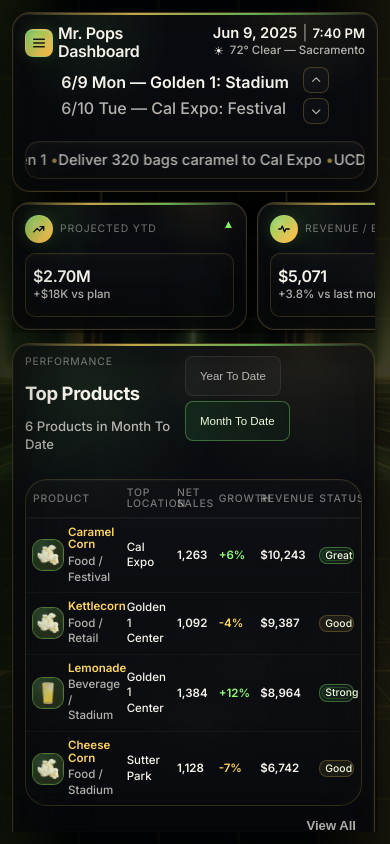
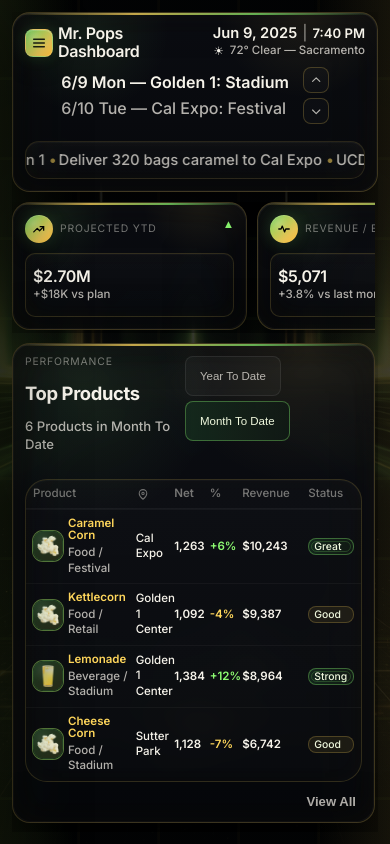
Before and after one commit to SneauxGirl/mp-dash, a Next.js app: page / in a window 390 px wide. Built offline with nearby package versions, Linux system fonts and the light colour scheme.

Commit message:
Edit Top Products and Ticker response at mobile

```diff
--- a/components/dashboard/TopProducts/TopProducts.module.scss
+++ b/components/dashboard/TopProducts/TopProducts.module.scss
@@ -106,6 +106,42 @@
   letter-spacing: var(--tracking-wide);
   text-transform: uppercase;
   line-height: var(--line-tight);
+}
+
+.headCell {
+  display: flex;
+  align-items: center;
+  min-width: 0;
+}
+
+.headCellLocation {
+  justify-content: flex-start;
+}
+
+.headLabelLong {
+  display: inline;
+}
+
+.headLabelShort {
+  display: none;
+  align-items: center;
+  justify-content: center;
+  text-transform: none;
+  letter-spacing: var(--tracking-normal);
+  font-weight: 600;
+}
+
+.headLabelShort svg {
+  width: 14px;
+  height: 14px;
+  flex-shrink: 0;
+  stroke: currentColor;
+  fill: none;
+  stroke-width: 1.75;
+  stroke-linecap: round;
+  stroke-linejoin: round;
+  vector-effect: non-scaling-stroke;
+  opacity: 0.95;
 }
 
 .tableBody {
@@ -349,3 +385,32 @@
     background: none;
   }
 }
+
+@media (max-width: 500px) {
+  .tableHead {
+    gap: var(--space-2);
+    text-transform: none;
+    letter-spacing: var(--tracking-normal);
+    font-size: var(--font-size-xs);
+  }
+
+  .headLabelLong {
+    display: none;
+  }
+
+  .headLabelShort {
+    display: inline-flex;
+  }
+
+  .tableHead,
+  .row {
+    grid-template-columns:
+      minmax(0, 1.6fr)
+      minmax(0, 0.55fr)
+      minmax(0, 0.5fr)
+      minmax(0, 0.45fr)
+      minmax(0, 1fr)
+      minmax(0, 0.75fr);
+    gap: var(--space-2);
+  }
+}
--- a/components/dashboard/TopProducts/index.tsx
+++ b/components/dashboard/TopProducts/index.tsx
@@ -192,9 +192,31 @@ export default function TopProducts() {
         <div className={styles.tableWrap}>
           <div className={styles.tableHead}>
             <span>Product</span>
-            <span>Top Location</span>
-            <span>Net Sales</span>
-            <span>Growth</span>
+
+            <span className={`${styles.headCell} ${styles.headCellLocation}`}>
+              <span className={styles.headLabelLong}>Top Location</span>
+              <span
+                className={styles.headLabelShort}
+                role="img"
+                aria-label="Top location"
+              >
+                <svg viewBox="0 0 24 24" aria-hidden="true">
+                  <path d="M12 21s-6.5-5.12-6.5-10a6.5 6.5 0 0 1 13 0C18.5 15.88 12 21 12 21Z" />
+                  <circle cx="12" cy="11" r="2" />
+                </svg>
+              </span>
+            </span>
+
+            <span className={styles.headCell}>
+              <span className={styles.headLabelLong}>Net Sales</span>
+              <span className={styles.headLabelShort}>Net</span>
+            </span>
+
+            <span className={styles.headCell}>
+              <span className={styles.headLabelLong}>Growth</span>
+              <span className={styles.headLabelShort}>%</span>
+            </span>
+
             <span>Revenue</span>
             <span>Status</span>
           </div>
--- a/components/dashboard/TopStrip/TopStrip.module.scss
+++ b/components/dashboard/TopStrip/TopStrip.module.scss
@@ -351,10 +351,6 @@
     mask-image: none;
     -webkit-mask-image: none;
   }
-
-  .tickerTrack {
-    gap: var(--space-5);
-  }
 }
 
 @media (max-width: 700px) {
@@ -451,10 +447,6 @@
     mask-image: none;
     -webkit-mask-image: none;
   }
-
-  .tickerTrack {
-    gap: var(--space-5);
-  }
 }
 
 /* Keep hamburger toggle aligned with sidebar breakpoint */
```
